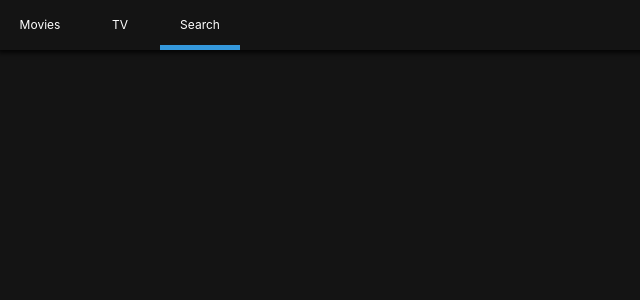
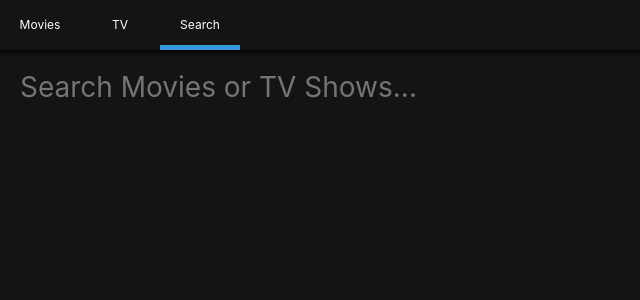
Before and after one commit to devym-37/CloneCoding_netflix, a React (Create React App) app: page /search in a window 1280 px wide. Shown: the top 300 px of the page, without its empty margins (0-640 px from the left). Built offline with nearby package versions, Linux system fonts and the light colour scheme.

Commit message:
clone coding study ing..

```diff
--- /dev/null
+++ b/src/Components/Loader.js
@@ -0,0 +1,19 @@
+import React from "react";
+import styled from "styled-components";
+
+const Container = styled.div`
+  height: 100vh;
+  width: 100vw;
+  display: flex;
+  justify-content: center;
+  font-size: 22px;
+  margin-top: 22px;
+`;
+
+export default () => (
+  <Container>
+    <span role="img" aria-label="Loading">
+      loading
+    </span>
+  </Container>
+);
--- a/src/Components/Section.js
+++ b/src/Components/Section.js
@@ -15,6 +15,9 @@ const Title = styled.span`
 
 const Grid = styled.div`
   margin-top: 25px;
+  display: grid;
+  grid-template-colums: repeat(auto-fill, 125px);
+  grid-gap: 20px;
 `;
 
 const Section = ({ title, children }) => (
--- a/src/Routes/Detail/DetailPresenter.js
+++ b/src/Routes/Detail/DetailPresenter.js
@@ -4,7 +4,7 @@ import styled from "styled-components";
 
 const DetailPresenter = ({ result, loading, error }) => null;
 
-DetailPresenter.PropTypes = {
+DetailPresenter.propTypes = {
   result: PropTypes.object,
   loading: PropTypes.bool.isRequired,
   error: PropTypes.string
--- a/src/Routes/Home/HomePresenter.js
+++ b/src/Routes/Home/HomePresenter.js
@@ -2,27 +2,36 @@ import React from "react";
 import PropTypes from "prop-types";
 import styled from "styled-components";
 import Section from "Components/Section";
+import Loader from "Components/Loader";
 
 const Container = styled.div`
-  padding: 0px 10px;
+  padding: 0px 20px;
 `;
 
 const HomePresenter = ({ nowPlaying, popular, upcoming, loading, error }) =>
-  loading ? null : (
+  loading ? (
+    <Loader />
+  ) : (
     <Container>
       {nowPlaying && nowPlaying.length > 0 && (
         <Section title="Now Playing">
-          {nowPlaying.map(movie => movie.title)}
+          {nowPlaying.map(movie => (
+            <span key={movie.id}>{movie.title}</span>
+          ))}
         </Section>
       )}
       {upcoming && upcoming.length > 0 && (
         <Section title="Upcoming Movies">
-          {upcoming.map(movie => movie.title)}
+          {upcoming.map(movie => (
+            <span key={movie.id}>{movie.title}</span>
+          ))}
         </Section>
       )}
       {popular && popular.length > 0 && (
         <Section title="Popular Movies">
-          {popular.map(movie => movie.title)}
+          {popular.map(movie => (
+            <span key={movie.id}>{movie.title}</span>
+          ))}
         </Section>
       )}
     </Container>
--- a/src/Routes/Search/SearchContainer.js
+++ b/src/Routes/Search/SearchContainer.js
@@ -1,6 +1,6 @@
 import React from "react";
 import SearchPresenter from "./SearchPresenter";
-import { MoviesApi, TVApi } from "../../api";
+import { MoviesApi, TVApi } from "api";
 
 export default class extends React.Component {
   state = {
@@ -11,11 +11,21 @@ export default class extends React.Component {
     error: null
   };
 
-  handleSubmit = () => {
+  handleSubmit = event => {
+    event.preventDefault();
     const { searchTerm } = this.state;
     if (searchTerm !== "") {
       this.searchByTerm();
     }
+  };
+
+  updateTerm = event => {
+    const {
+      target: { value }
+    } = event;
+    this.setState({
+      searchTerm: value
+    });
   };
 
   searchByTerm = async () => {
@@ -28,7 +38,6 @@ export default class extends React.Component {
         data: { results: tvResults }
       } = await TVApi.search(searchTerm);
       this.setState({ movieResults, tvResults });
-      this.setState({ loading: true });
     } catch {
       this.setState({ error: "Can't find results." });
     } finally {
@@ -47,6 +56,7 @@ export default class extends React.Component {
         loading={loading}
         error={error}
         handleSubmit={this.handleSubmit}
+        updateTerm={this.updateTerm}
       />
     );
   }
--- a/src/Routes/Search/SearchPresenter.js
+++ b/src/Routes/Search/SearchPresenter.js
@@ -1,6 +1,23 @@
 import React from "react";
 import PropTypes from "prop-types";
 import styled from "styled-components";
+import Loader from "Components/Loader";
+import Section from "Components/Section";
+
+const Container = styled.div`
+  padding: 0px 20px;
+`;
+
+const Form = styled.form`
+  margin-bottom: 50px;
+  width: 100%;
+`;
+
+const Input = styled.input`
+  all: unset;
+  font-size: 28px;
+  width: 100%;
+`;
 
 const SearchPresenter = ({
   movieResults,
@@ -8,16 +25,48 @@ const SearchPresenter = ({
   loading,
   searchTerm,
   handleSubmit,
+  updateTerm,
   error
-}) => null;
+}) => (
+  <Container>
+    <Form onSubmit={handleSubmit}>
+      <Input
+        placeholder="Search Movies or TV Shows..."
+        value={searchTerm}
+        onChange={updateTerm}
+      />
+    </Form>
+    {loading ? (
+      <Loader />
+    ) : (
+      <>
+        {movieResults && movieResults.length > 0 && (
+          <Section title="Movie Results">
+            {movieResults.map(movie => (
+              <span key={movie.id}>{movie.name}</span>
+            ))}
+          </Section>
+        )}
+        {tvResults && tvResults.length > 0 && (
+          <Section title="TV Show Results">
+            {tvResults.map(show => (
+              <span key={show.id}>{show.name}</span>
+            ))}
+          </Section>
+        )}
+      </>
+    )}
+  </Container>
+);
 
-SearchPresenter.PropTypes = {
+SearchPresenter.propTypes = {
   movieResults: PropTypes.array,
   tvResults: PropTypes.array,
   error: PropTypes.string,
   searchTerm: PropTypes.string,
   loading: PropTypes.bool.isRequired,
-  handleSubmit: PropTypes.func.isRequired
+  handleSubmit: PropTypes.func.isRequired,
+  updateTerm: PropTypes.func.isRequired
 };
 
 export default SearchPresenter;
--- a/src/Routes/TV/TVContainer.js
+++ b/src/Routes/TV/TVContainer.js
@@ -1,6 +1,6 @@
 import React from "react";
 import TVPresenter from "./TVPresenter";
-import { TVApi } from "api";
+import { TVApi } from "../../api";
 
 export default class extends React.Component {
   state = {
--- a/src/Routes/TV/TVPresenter.js
+++ b/src/Routes/TV/TVPresenter.js
@@ -1,11 +1,37 @@
 import React from "react";
 import PropTypes from "prop-types";
 import styled from "styled-components";
+import Section from "Components/Section";
+import Loader from "Components/Loader";
+
+const Container = styled.div`
+  padding: 0px 20px;
+`;
 
 const TVPresenter = ({ topRated, popular, airingToday, loading, error }) =>
-  null;
+  loading ? (
+    <Loader />
+  ) : (
+    <Container>
+      {topRated && topRated.length > 0 && (
+        <Section title="Top Rated Shows">
+          {topRated.map(show => show.name)}
+        </Section>
+      )}
+      {popular && popular.length > 0 && (
+        <Section title="Popular Shows">
+          {popular.map(show => show.name)}
+        </Section>
+      )}
+      {airingToday && airingToday.length > 0 && (
+        <Section title="Airing Today">
+          {airingToday.map(show => show.name)}
+        </Section>
+      )}
+    </Container>
+  );
 
-TVPresenter.PropTypes = {
+TVPresenter.propTypes = {
   topRated: PropTypes.array,
   popular: PropTypes.array,
   airingToday: PropTypes.array,
```
